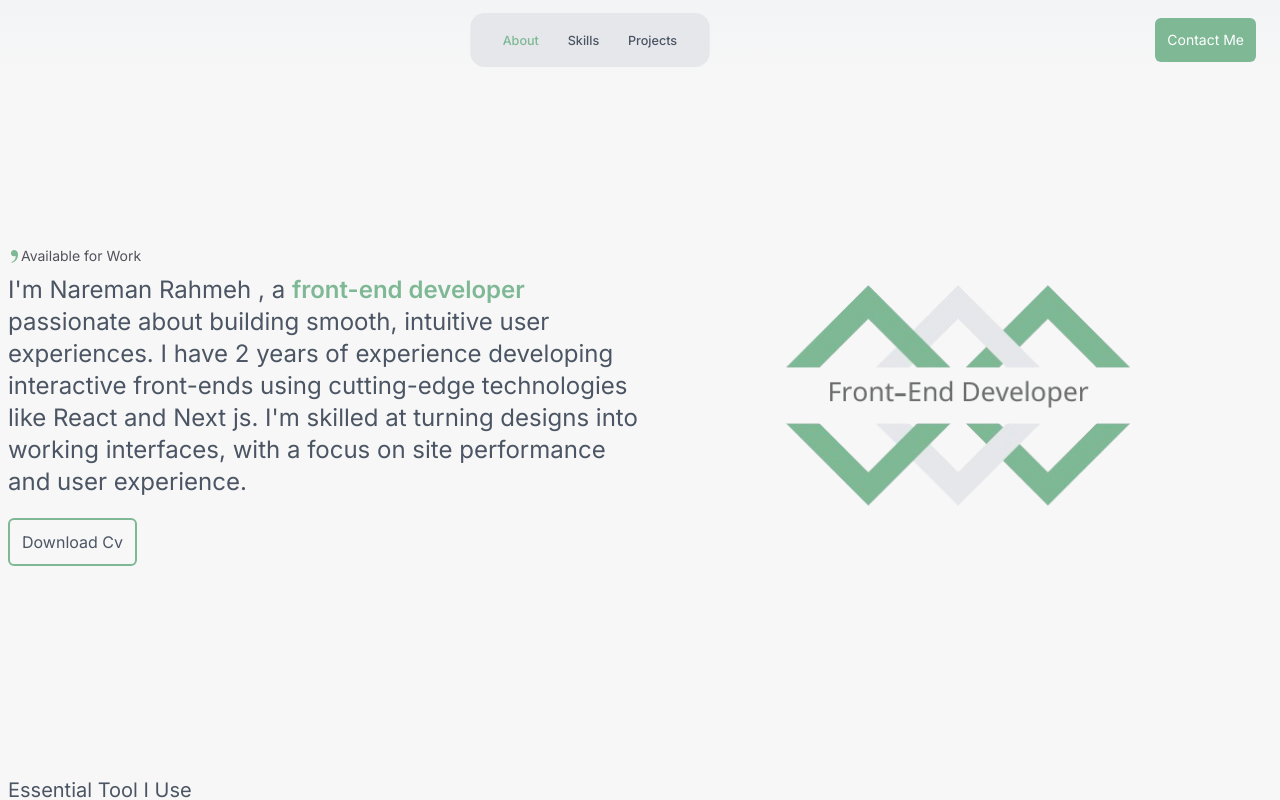
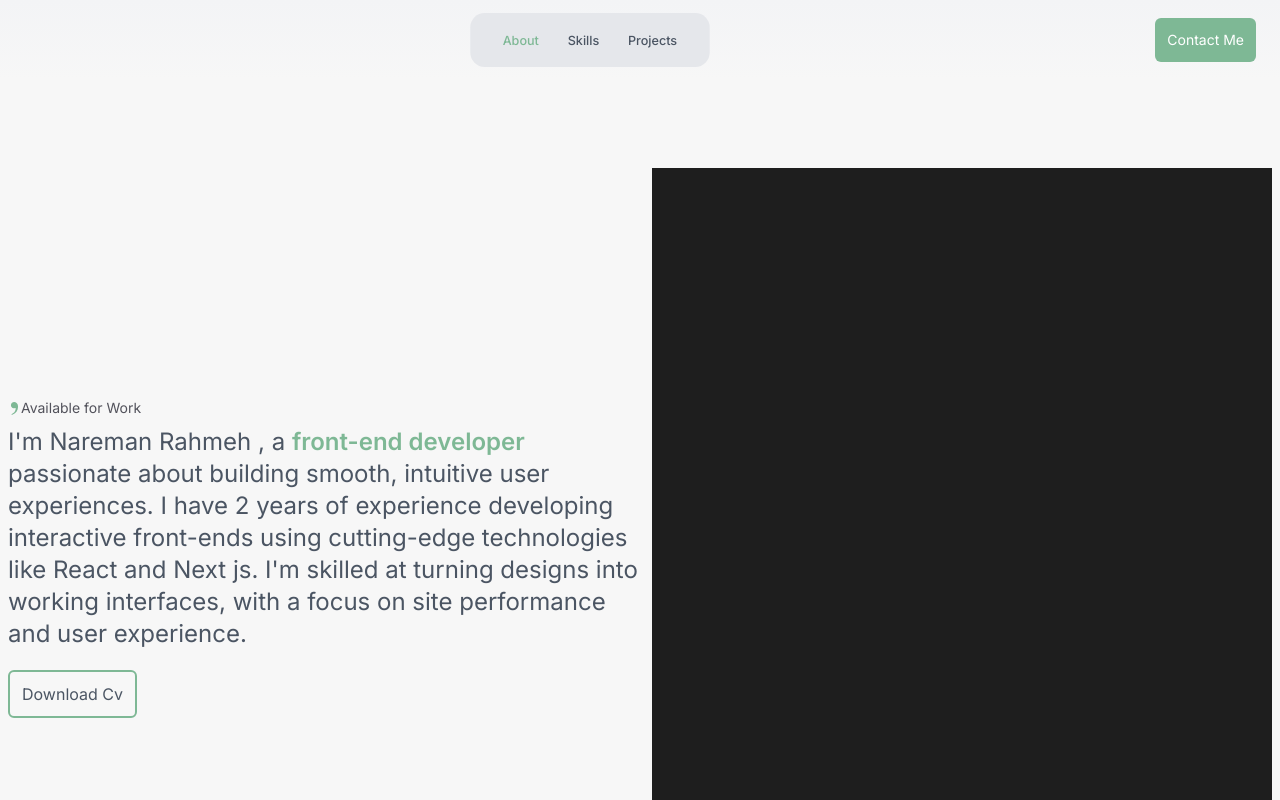
Before and after one commit to NaremanRahmeh/naremanrh-portfolio, a React (Create React App) app: page / in a window 1280 px wide. Shown: the top 800 px of the page. Built offline with nearby package versions, Linux system fonts and the light colour scheme; the HTML template or start-up script is replaced by a standard one.

Commit message:
tagcould

```diff
--- a/src/About.js
+++ b/src/About.js
@@ -29,12 +29,13 @@ function About() {
           </div>
         </div>
         <div className='hidden md:block'>
-          <div className='flex justify-center items-center'>
+          {/* <div className='flex justify-center items-center'>
         <img
         src={Photo}
         className='w-[80%]'
         alt='logo'/>
-        </div>
+        </div> */}
+        <TextAnimation/>
         </div>
      </div>
     </div>
--- a/src/Components/TextAnimation.js
+++ b/src/Components/TextAnimation.js
@@ -1,42 +1,92 @@
+// import React, { useEffect } from "react";
+// import TagCloud from "TagCloud";
+
+// function TextAnimation() {
+
+//     useEffect(() => {
+//         return () => {
+//           const container = ".tagcloud";
+//           const texts = [
+//             "HTML",
+//             "CSS",
+//             "Tailwind Css",
+//             "JavaScript",
+//             "React",
+//             "Next",
+//             "Bootstrap",
+//             "Wordpress",
+//             "GIT",
+//             "GITHUB",
+//           ];
+
+//           const options = {
+//             radius: 250,
+//             maxSpeed: "normal",
+//             initSpeed: "normal",
+//             keep: true,
+
+//           };
+
+//           TagCloud(container, texts, options);
+//         };
+//       }, []);
+
+
+//   return (
+//      <div className="text-shpere">
+//         <span className="tagcloud"></span>
+//       </div>
+//   )
+// }
+
+// export default TextAnimation
+
+
 import React, { useEffect } from "react";
+
+// Importing TagCloud package
 import TagCloud from "TagCloud";
 
-function TextAnimation() {
-
+const TextAnimation = () => {
+  // Animation settings for Text Cloud
   useEffect(() => {
     return () => {
       const container = ".tagcloud";
       const texts = [
         "HTML",
         "CSS",
-            "Tailwind Css",
+        "SASS",
         "JavaScript",
         "React",
-            "Next",
-            "Bootstrap",
-            "Wordpress",
+        "Vue",
+        "Nuxt",
+        "NodeJS",
+        "Babel",
+        "Jquery",
+        "ES6",
         "GIT",
         "GITHUB",
       ];
 
       const options = {
-            radius: 250,
+        radius: 300,
         maxSpeed: "normal",
         initSpeed: "normal",
         keep: true,
-
       };
 
       TagCloud(container, texts, options);
     };
   }, []);
 
-
   return (
+    <>
       <div className="text-shpere">
+        {/* span tag className must be "tagcloud"  */}
         <span className="tagcloud"></span>
       </div>
-  )
-}
+    </>
+  );
+};
 
-export default TextAnimation
+export default TextAnimation;
--- a/src/index.css
+++ b/src/index.css
@@ -19,8 +19,40 @@ body{
     @apply text-[#7eb895] duration-300
 }
 
+.text-shpere {
+    position: relative;
+    top: 0;
+    width: 100%;
+    height: 100vh;
+    display: flex;
+    justify-content: center;
+    align-items: center;
+    background: #1e1e1e;
+}
 
-.text-shpere {
+.tagcloud {
+    display: inline-block;
+    top: 0;
+    left: 0;
+    font-family: 'Inter', sans-serif;
+    font-weight: 600;
+    letter-spacing: 0.0625em;
+    font-size: 1.3em;
+}
+
+/* Change color of each text in sphere on hover   */
+.tagcloud--item {
+    color: #00ffffff;
+    text-transform: uppercase;
+}
+
+.tagcloud--item:hover {
+    color: #ff6347;
+}
+
+
+
+/* .text-shpere {
     @apply w-full mx-auto flex justify-center items-center h-[60vh]
 }
 
@@ -36,7 +68,7 @@ body{
 
 .tagcloud--item:hover {
     color: #4b5563;
-}
+} */
 
 .lable{
     @apply block text-sm text-gray-600 font-normal mb-2
```
Lines whose indentation alone changed are shown as unchanged.
